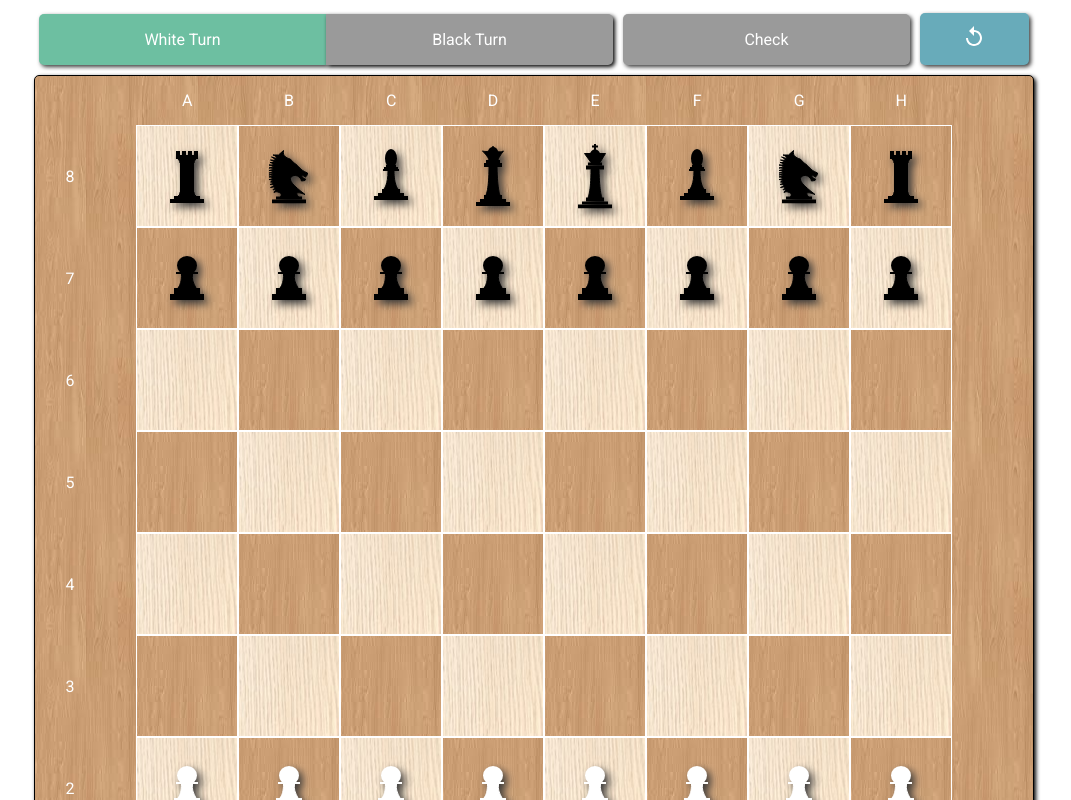
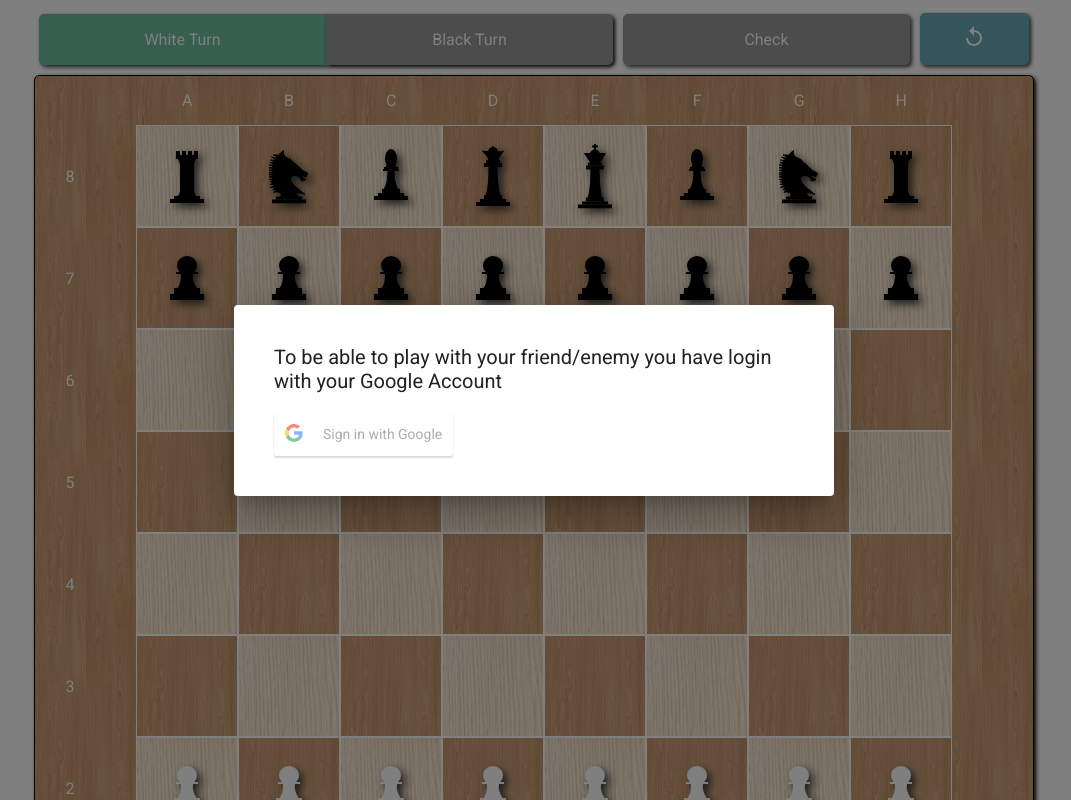
Before and after one commit to jcstange/chess, a React (Create React App) app: page / in a window 1280 px wide. Shown: the top 800 px of the page, without its empty margins (106-1177 px from the left). Built offline with nearby package versions, Linux system fonts and the light colour scheme.

Commit message:
Add google login

```diff
--- a/package.json
+++ b/package.json
@@ -17,6 +17,7 @@
     "@types/react-dom": "^17.0.9",
     "react": "^17.0.2",
     "react-dom": "^17.0.2",
+    "react-google-login": "^5.2.2",
     "react-scripts": "4.0.3",
     "typescript": "^4.3.5",
     "web-vitals": "^1.0.1"
--- a/src/Board/boardComponent.tsx
+++ b/src/Board/boardComponent.tsx
@@ -21,6 +21,7 @@ import { Dialog, Button } from '@mui/material'
 import useIsMax from '../windowDimension'
 import '@fontsource/roboto'
 import texture from '../Images/darkTexture.jpeg'
+import { GoogleLoginDialog } from '../Dialogs/googleLogin'
 /* The board has to have 64 piece in a square 8x8 */
 
 type BoardComponentProps = {
@@ -693,6 +694,7 @@ export const BoardComponent: React.FC<BoardComponentProps> = ({ startBoard }) =>
             <div style={{padding:20}}>Game over - {boardValues.isBlackTurn ? "Black" : "White"} won</div>
             <Button onClick={() => resetBoard()}>Restart</Button>
         </Dialog>
+        <GoogleLoginDialog open={true}/>
     </div>
     )
 }
--- /dev/null
+++ b/src/Dialogs/googleLogin.tsx
@@ -0,0 +1,53 @@
+import { Dialog } from '@material-ui/core'
+import React, { useState } from 'react'
+import {  } from 'react-google-login'
+import { GoogleLoginResponse, GoogleLoginResponseOffline, GoogleLogin } from 'react-google-login'
+import '@fontsource/roboto'
+type GoogleLoginDialogProps = {
+    open: boolean
+}
+
+const clientId: string= "112563683285-efdr916pqe96h18575e3q9kpst3iugs0.apps.googleusercontent.com"
+
+export const GoogleLoginDialog: React.FC<GoogleLoginDialogProps> = ({ open }) => {
+    const [ _open, setOpen ] = useState<boolean>(open)
+    const onSuccess = (response: GoogleLoginResponse | GoogleLoginResponseOffline) => {
+        console.log(`Login successful ${response}`)
+        setOpen(false)
+    }
+    const onFailure = (response: any) => {
+        console.log(`Login failure ${response}`)
+        setOpen(true)
+    }
+
+    const styles = {
+        dialog: {
+            display: 'flex-inline',
+            alignItems: 'center' as 'center',
+            padding: 40,
+        },
+        text: {
+            fontFamily: 'Roboto',
+            fontSize: 20,
+            marginBottom: 20
+
+        }
+    }
+
+    return (<Dialog open={_open}>
+            <div style={styles.dialog}>
+                <div style={styles.text}>To be able to play with your friend/enemy you have login with your Google Account</div>
+                <GoogleLogin
+                style={{display: 'flex', width: '100%'}}
+                    clientId={clientId}
+                    buttonText="Sign in with Google"
+                    onSuccess={onSuccess}
+                    onFailure={onFailure}
+                    cookiePolicy={'http://localhost:3000/'}
+                    isSignedIn={false}
+                />
+            </div>
+
+        </Dialog>
+    )
+}
```
